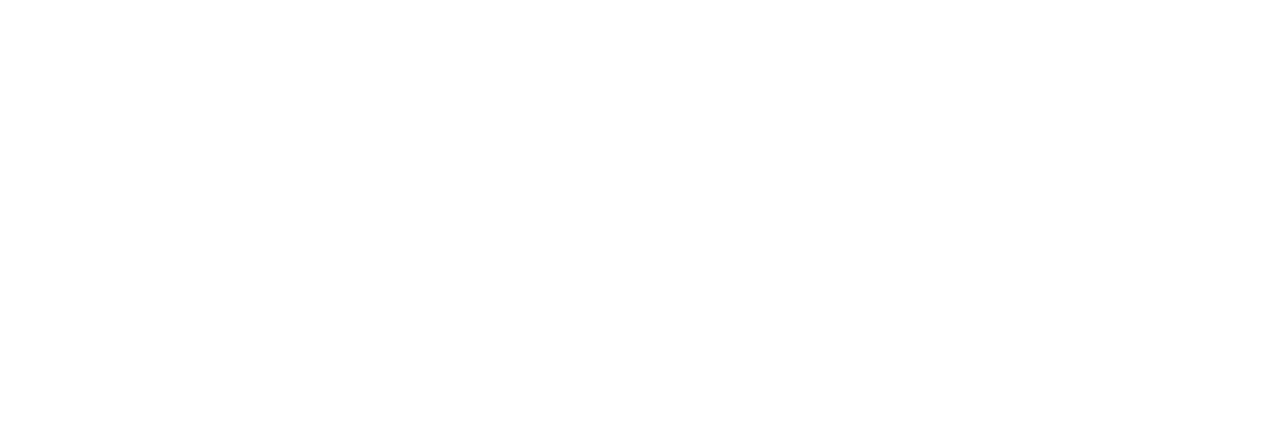
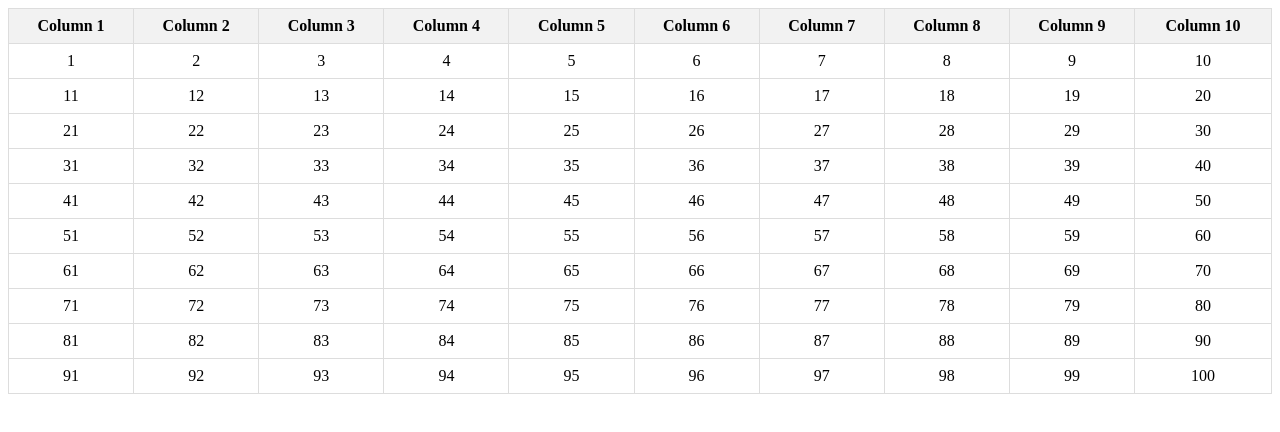
Before and after one commit to NikitOS-1/Hillel, a plain HTML site: page Lesson12(12.11)/HW/index.html in a window 1280 px wide. Drawn offline with Linux system fonts and the light colour scheme.

Commit message:
compleated HW 12

```diff
--- a/Lesson12(12.11)/HW/index.html
+++ b/Lesson12(12.11)/HW/index.html
@@ -4,8 +4,28 @@
     <meta charset="UTF-8">
     <meta name="viewport" content="width=device-width, initial-scale=1.0">
     <title>HW 12</title>
+    <style>
+        table {
+          border-collapse: collapse;
+          width: 100%;
+        }
+
+        table, th, td {
+          border: 1px solid #ddd;
+        }
+
+        th, td {
+          padding: 8px;
+          text-align: center;
+        }
+
+        th {
+          background-color: #f2f2f2;
+        }
+      </style>
 </head>
 <body>
-    <script src="./main.js"></script>
+    <script src="./main.js">
+    </script>
 </body>
 </html>
--- a/Lesson12(12.11)/HW/main.js
+++ b/Lesson12(12.11)/HW/main.js
@@ -0,0 +1,24 @@
+// Вивести таблицю 10 × 10, заповнену числами від 1 до 100 (таблиця створюється динамічно)
+
+document.addEventListener("DOMContentLoaded", function () {
+  let table = document.createElement("table");
+  let headerRow = table.insertRow();
+
+  for (let i = 1; i <= 10; i++) {
+    let th = document.createElement("th");
+    th.textContent = "Column " + i;
+    headerRow.appendChild(th);
+  }
+
+  for (let i = 1; i <= 10; i++) {
+    let row = table.insertRow();
+
+    for (let j = 1; j <= 10; j++) {
+      let cell = row.insertCell();
+      let number = (i - 1) * 10 + j;
+      cell.textContent = number;
+    }
+  }
+
+  document.body.appendChild(table);
+});
```
